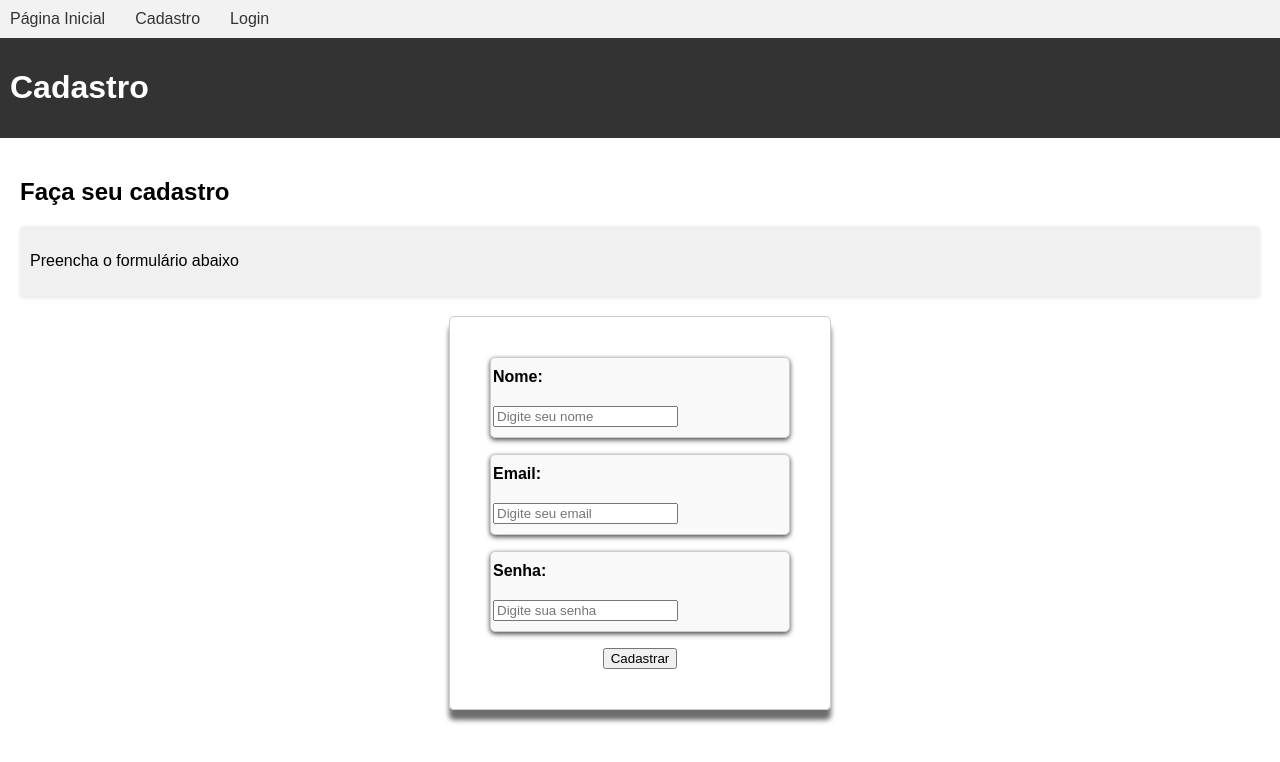
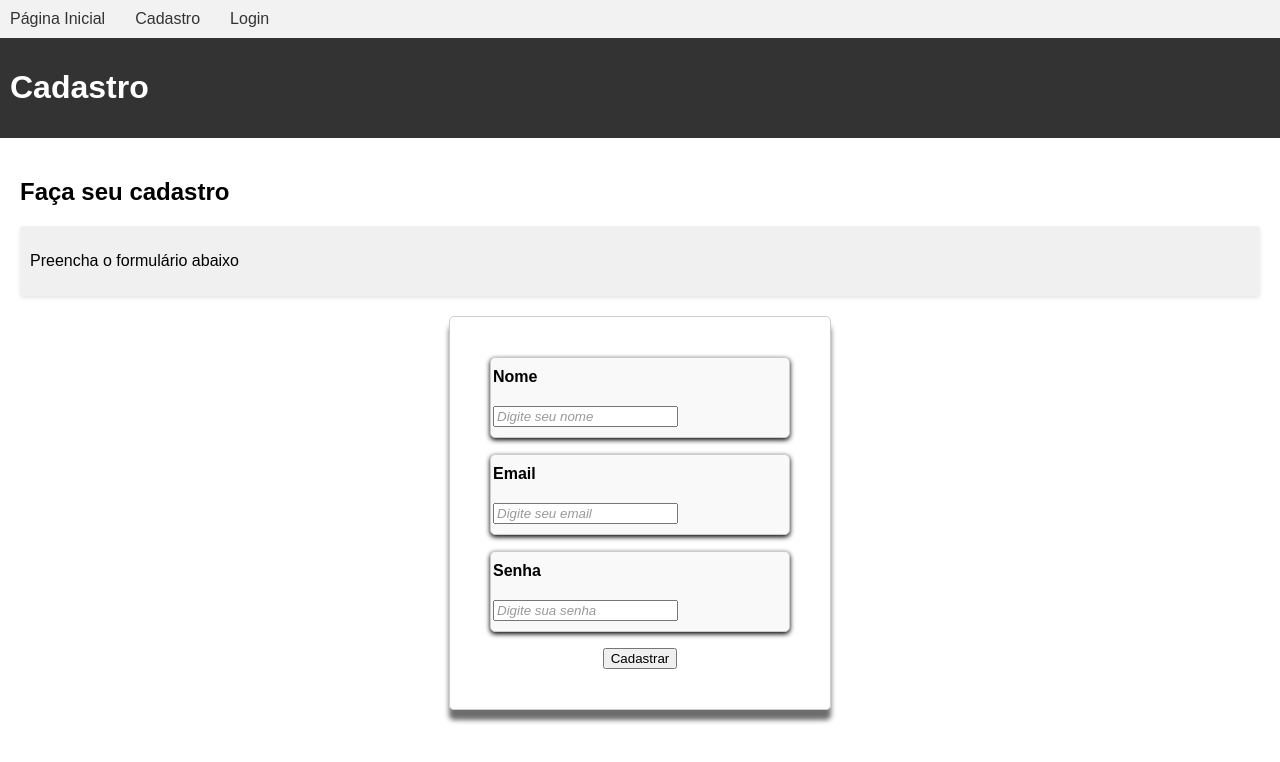
Before and after one commit to PauloMateusCunhaSampaio/sishab, a React (Vite) app in the folder front/: page /cadastro in a window 1280 px wide. Shown: the top 762 px of the page. Built offline with nearby package versions, Linux system fonts and the light colour scheme.

Commit message:
alteracoes de interface

```diff
--- a/front/src/routes/Cadastro.jsx
+++ b/front/src/routes/Cadastro.jsx
@@ -31,7 +31,7 @@ export default function Cadastro() {
                 <form >
                     <div className='container'>
                         <div className='custom-paragraph'>
-                            <label>Nome:</label>
+                            <label>Nome</label>
                             <input
                                 type="text"
                                 value={nome}
@@ -40,7 +40,7 @@ export default function Cadastro() {
                             />
                         </div>
                         <div className='custom-paragraph'>
-                            <label>Email:</label>
+                            <label>Email</label>
                             <input
                                 type="email"
                                 value={email}
@@ -49,7 +49,7 @@ export default function Cadastro() {
                             />
                         </div>
                         <div className='custom-paragraph'>
-                            <label>Senha:</label>
+                            <label>Senha</label>
                             <input
                                 type="senha"
                                 value={senha}
--- a/front/src/routes/Consultas.jsx
+++ b/front/src/routes/Consultas.jsx
@@ -26,7 +26,7 @@ export default function Consultas() {
     const handleClick = async (e) => {
         e.preventDefault();
         const data = await consulta(value.split(".")[0].trim(), token)
-        console.log(data)
+        // console.log(data)
         setResultado(data)
 
     }
--- a/front/src/routes/Home.jsx
+++ b/front/src/routes/Home.jsx
@@ -21,11 +21,9 @@ export default function Home() {
         })
 
         visitas_todas().then((data) => {
-            console.log("DATAAAAAAA: ", data.data)
             data.data.forEach((item) => {
                 setVisitas(visitas => [...visitas, [item.cidade, item.visitas]])
             })
-            console.log(visitas)
         })
 
     },[]);
@@ -41,16 +39,15 @@ export default function Home() {
                 <Navbar cons={false} />
                 <div>
                     <h1 className='aside'>Sistema de Habitação - SISHAB</h1>
-                    {/* <img src="src/img/messinho.jpg" alt="messi"></img> */}
-                    <div id="home-container">
+                    <div id="location-container">
                     <h2>Localização atual</h2>
                     <p className='custom-paragraph'>Cidade: {cidade} </p>
                     </div>
-                    <div className='grafico'>
+                    <div id='chart-container'>
                         <Chart
                             width={'500px'}
                             height={'300px'}
-                            chartType="PieChart"
+                            chartType="BarChart"
                             loader={<div>Loading Chart</div>}
                             data={visitas}/>
 
--- a/front/src/styles.css
+++ b/front/src/styles.css
@@ -72,19 +72,28 @@ footer {
   flex-direction: column;
 }
 
-#home-container{
-  gap: 16px;
-  width: 300px;
-  margin: 0 auto;
-  padding: 40px;
+#chart-container {
+  flex: 0 0 calc(33.33% - 20px);
+  margin-bottom: 20px;
+  padding: 20px;
   border: 1px solid #ccc;
   border-radius: 5px;
-  box-shadow: 0 10px 5px rgba(0, 0, 0, 0.336);
-  display: flex;
-  flex-direction: column;
-  position: fixed;
-  top: 200px;
-  left: 20px;
+  box-shadow: 0px 0px 10px rgba(0, 0, 0, 0.1);
+  background-color: #ffffff;
+  font-family: Arial, sans-serif;
+  max-width: 500px;
+}
+
+#location-container{
+  flex: 0 0 calc(33.33% - 20px);
+  margin-bottom: 20px;
+  padding: 20px;
+  border: 1px solid #ccc;
+  border-radius: 5px;
+  box-shadow: 0px 0px 10px rgba(0, 0, 0, 0.1);
+  background-color: #ffffff;
+  font-family: Arial, sans-serif;
+  max-width: 400px;
 }
 
 .custom-paragraph {
@@ -95,7 +104,7 @@ footer {
   background-color: #f9f9f9;
   border: 1px solid #ccc;
   border-radius: 5px;
-  box-shadow: 0 2px 5px rgba(0, 0, 0, 0.726);
+  box-shadow: 0 2px 5px rgb(0, 0, 0);
 }
 
 #select-cons {
@@ -149,9 +158,7 @@ select{
   margin-top: 20px;
 }
 
-.grafico{
-  display: flex;
-  justify-content: center;
-  align-items: center;
-  margin-top: 20px;
+input::placeholder {
+  color: #999;
+  font-style: italic;
 }
```
Also changed, not shown: front/src/img/messinho.jpg (deleted).
